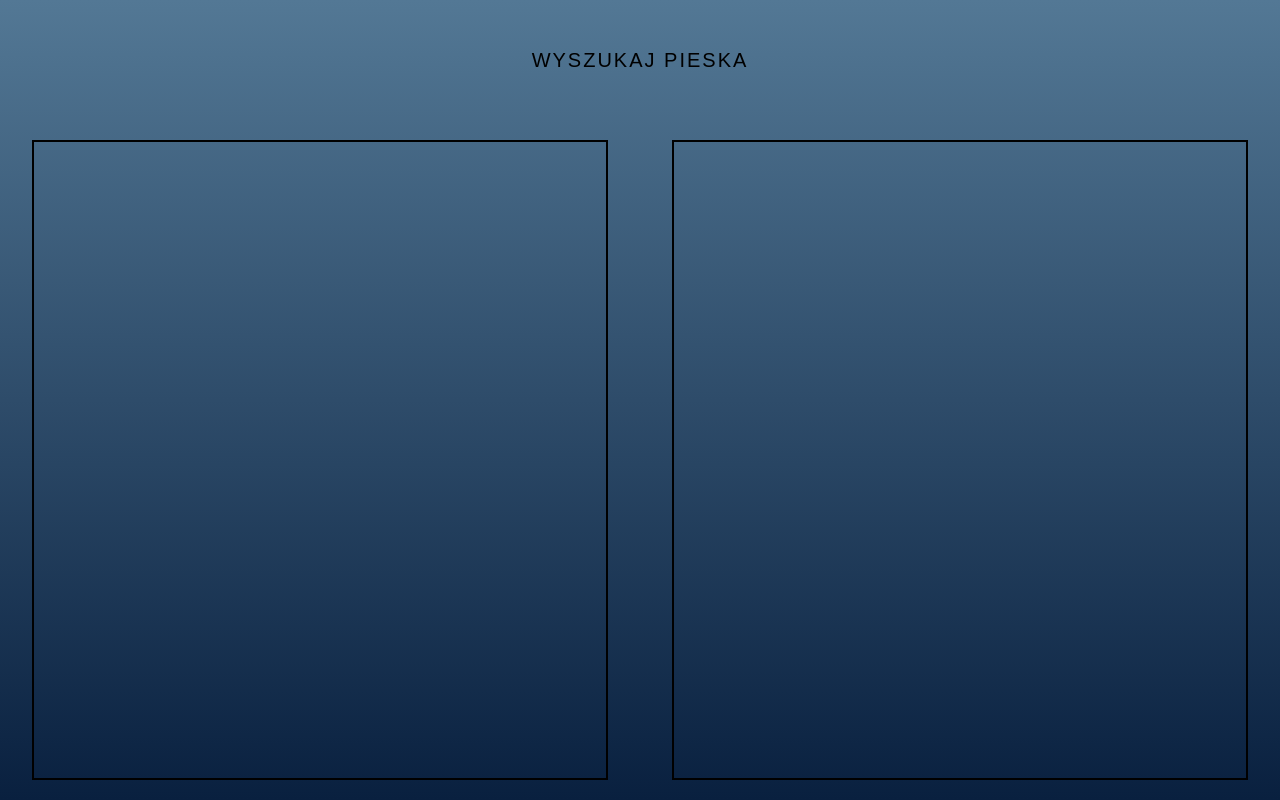
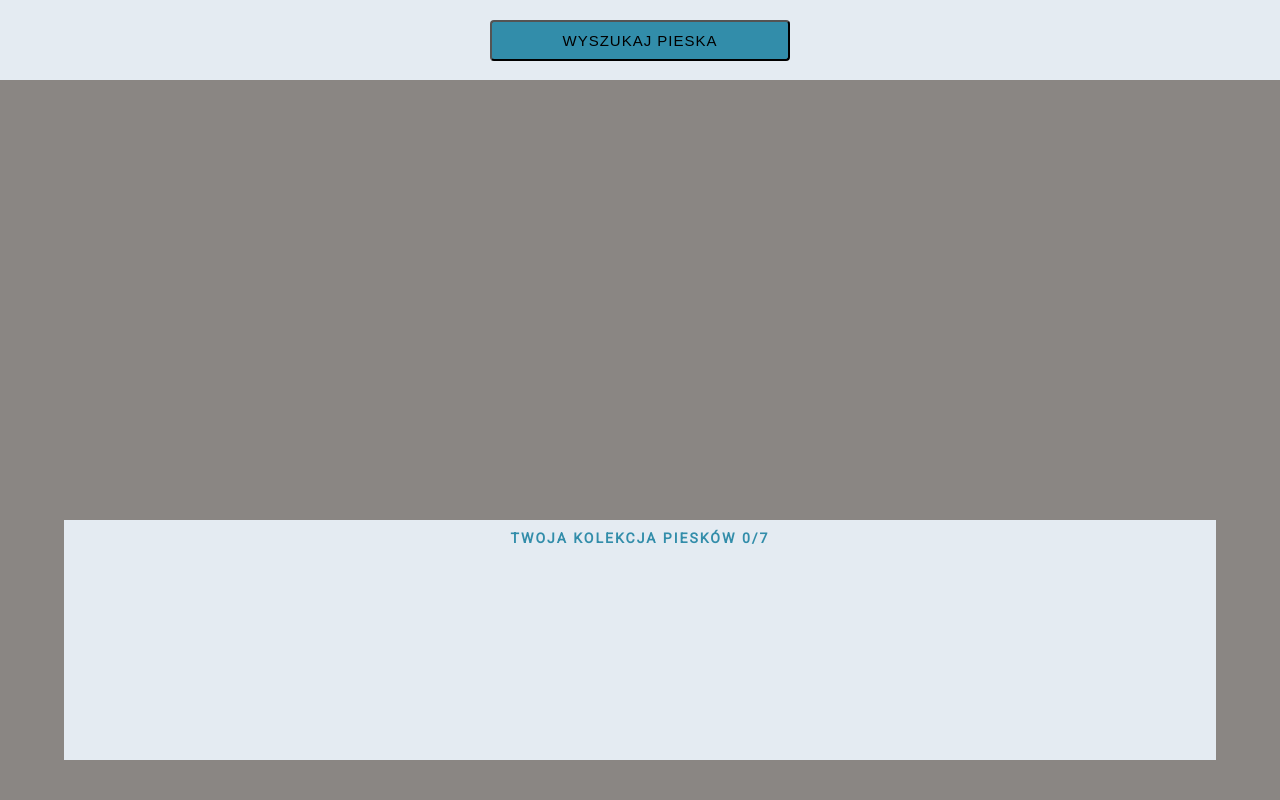
Before and after one commit to TomiKowi/Git-start, a React (Create React App) app in the folder my-app/: page / in a window 1280 px wide. Built offline with nearby package versions, Linux system fonts and the light colour scheme.

Commit message:
change styles for whole project

```diff
--- a/my-app/src/App.css
+++ b/my-app/src/App.css
@@ -8,11 +8,12 @@ body {
     width: 100%;
     height: 100vh;
     font-family: 'Roboto', sans-serif;
-    background-image: linear-gradient(to top, #09203f 0%, #537895 100%);
+    background-color: #8a8683;
 }
 
 div.mainContainer {
     display: flex;
+    flex-direction: column;
     justify-content: space-around;
     align-items: center;
     height: 85vh;
--- a/my-app/src/FavoriteDogs.css
+++ b/my-app/src/FavoriteDogs.css
@@ -1,16 +1,29 @@
+div.favoriteContainer {
+    background-color: #e4ebf2;
+    height: 35vh;
+    width: 90vw;
+}
+
+.favoriteContainer h3 {
+    text-align: center;
+    text-transform: uppercase;
+    letter-spacing: 2px;
+    margin: 10px 0;
+    font-size: 14px;
+    color: #328daa;
+}
+
 div.favoriteDogsContainer {
     display: flex;
     justify-content: space-around;
     align-items: center;
     flex-wrap: wrap;
-    height: 80vh;
-    width: 45vw;
-    border: solid 2px black;
 }
 
 div.imageFavoriteDogsContainer {
-    width: 180px;
-    height: 180px;
+    width: 150px;
+    height: 150px;
+
 }
 
 img {
@@ -18,3 +31,22 @@ img {
     height: 100%;
     object-fit: cover;
 }
+
+.removeButton {
+    display: block;
+    margin: 0 auto;
+    padding: 5px 10px;
+    font-size: 8px;
+    text-transform: uppercase;
+    letter-spacing: 2px;
+    background-color: inherit;
+    border-radius: 4px;
+    cursor: pointer;
+    outline: none;
+    transition: all 0.3s ease;
+    background-color: #328daa;
+}
+
+.removeButton:hover {
+    color: white;
+}
--- a/my-app/src/Form.css
+++ b/my-app/src/Form.css
@@ -2,22 +2,26 @@
     display: flex;
     justify-content: center;
     align-items: center;
-    height: 15vh;
+    height: 10vh;
     width: 100vw;
+    background-color: #e4ebf2;
 }
 
 .searchForm button {
-    padding: 10px 20px;
-    font-size: 20px;
+    width: 300px;
+    padding: 10px 15px;
+    font-size: 15px;
     text-transform: uppercase;
-    letter-spacing: 2px;
+    letter-spacing: 1px;
     background-color: inherit;
-    border: 2px solid transparent;
+    border-radius: 4px;
     cursor: pointer;
     outline: none;
     transition: all 0.3s ease;
+    background-color: #328daa;
 }
 
 .searchForm button:hover {
-    border-bottom: 2px solid black;
+    border: 1px solid white;
+    color: white;
 }
--- a/my-app/src/Result.css
+++ b/my-app/src/Result.css
@@ -3,14 +3,15 @@ div.resultContainer {
     flex-direction: column;
     justify-content: space-around;
     align-items: center;
-    height: 80vh;
-    width: 45vw;
-    border: solid 2px black;
+    height: 55vh;
+    width: 30vw;
+    border-radius: 8px;
 }
 
 div.imageContainer {
-    width: 400px;
-    height: 400px;
+
+    width: 300px;
+    height: 300px;
 }
 
 img {
@@ -20,17 +21,20 @@ img {
 }
 
 button.addToFavorites {
-    padding: 10px 20px;
-    font-size: 16px;
+    width: 300px;
+    padding: 10px 15px;
+    margin-top: -40px;
+    font-size: 12px;
     text-transform: uppercase;
-    letter-spacing: 2px;
-    background-color: inherit;
-    border: 2px solid transparent;
+    letter-spacing: 1px;
     cursor: pointer;
     outline: none;
+    border: 1px solid #328daa;
+    border-radius: 4px;
     transition: all 0.3s ease;
+    background-color: #328daa;
 }
 
 button.addToFavorites:hover {
-    border-bottom: 2px solid black;
+    color: white;
 }
--- a/my-app/src/components/App.js
+++ b/my-app/src/components/App.js
@@ -32,10 +32,10 @@ class App extends Component {
   }
 
   handleAddClick = () => {
+
     const favorites = [...this.state.favoriteImages];
-
-    if (favorites.length >= 9) {
-      alert("Baza piesków zapełniona, nie mozesz dodać więcej piesków!")
+    if (favorites.length >= 7) {
+      alert("Baza piesków zapełniona, nie mozesz dodać więcej piesków! Usuń niechcianego pieska z kolekcji!")
     } else if (favorites.includes(this.state.image)) {
       alert("Ten piesek został juz dodany :(")
     }
@@ -45,8 +45,14 @@ class App extends Component {
         favoriteImages: favorites
       })
     }
+  }
 
-
+  handleRemoveClick = (index) => {
+    const favorites = [...this.state.favoriteImages];
+    favorites.splice(index, 1)
+    this.setState({
+      favoriteImages: favorites
+    })
   }
 
   render() {
@@ -55,7 +61,7 @@ class App extends Component {
         <Form image={this.state.image} click={this.handleClick} />
         <div className="mainContainer">
           <Result image={this.state.image} addClick={this.handleAddClick} />
-          <FavoriteDogs favorites={this.state.favoriteImages} />
+          <FavoriteDogs removeClick={this.handleRemoveClick} favorites={this.state.favoriteImages} />
         </div>
       </div>
     );
--- a/my-app/src/components/FavoriteDogs.js
+++ b/my-app/src/components/FavoriteDogs.js
@@ -2,15 +2,22 @@ import React from 'react';
 import '../FavoriteDogs.css'
 
 
-const Favorite = (props) => <div className="imageFavoriteDogsContainer"><img src={props.content} alt="" /></div>
+const Favorite = (props) => <div className="imageFavoriteDogsContainer"><img src={props.content} alt="" /><button className="removeButton" onClick={props.remove}>Usuń</button></div>
 
 const FavoriteDogs = (props) => {
 
-    const Favorites = props.favorites.map(favorite => <Favorite content={favorite} />)
+    const { favorites, removeClick } = props
+
+    const Favorites = favorites.map(favorite => <Favorite remove={removeClick} content={favorite} />)
+
+    const numbers = favorites.length
 
     return (
-        <div className="favoriteDogsContainer">
-            {Favorites}
+        <div className="favoriteContainer">
+            <h3>Twoja kolekcja piesków {`${numbers}/7`}</h3>
+            <div className="favoriteDogsContainer">
+                {Favorites}
+            </div>
         </div>
     );
 }
--- a/my-app/src/components/Result.js
+++ b/my-app/src/components/Result.js
@@ -6,12 +6,13 @@ const Result = (props) => {
     const { image, addClick } = props
 
     return (
-        <div className="resultContainer">
-            <div className="imageContainer">
-                {image ? <img src={image} alt="Random Dog" /> : null}
+        <div className="rightContainer">
+            <div className="resultContainer">
+                <div className="imageContainer">
+                    {image ? <img src={image} alt="Random Dog" /> : null}
+                </div>
+                {image ? <button className="addToFavorites" onClick={addClick}>Dodaj pieska do kolekcji</button> : null}
             </div>
-            {image ? <button className="addToFavorites" onClick={addClick}>Dodaj pieska do kolekcji</button> : null}
-
         </div>
     );
 }
```
